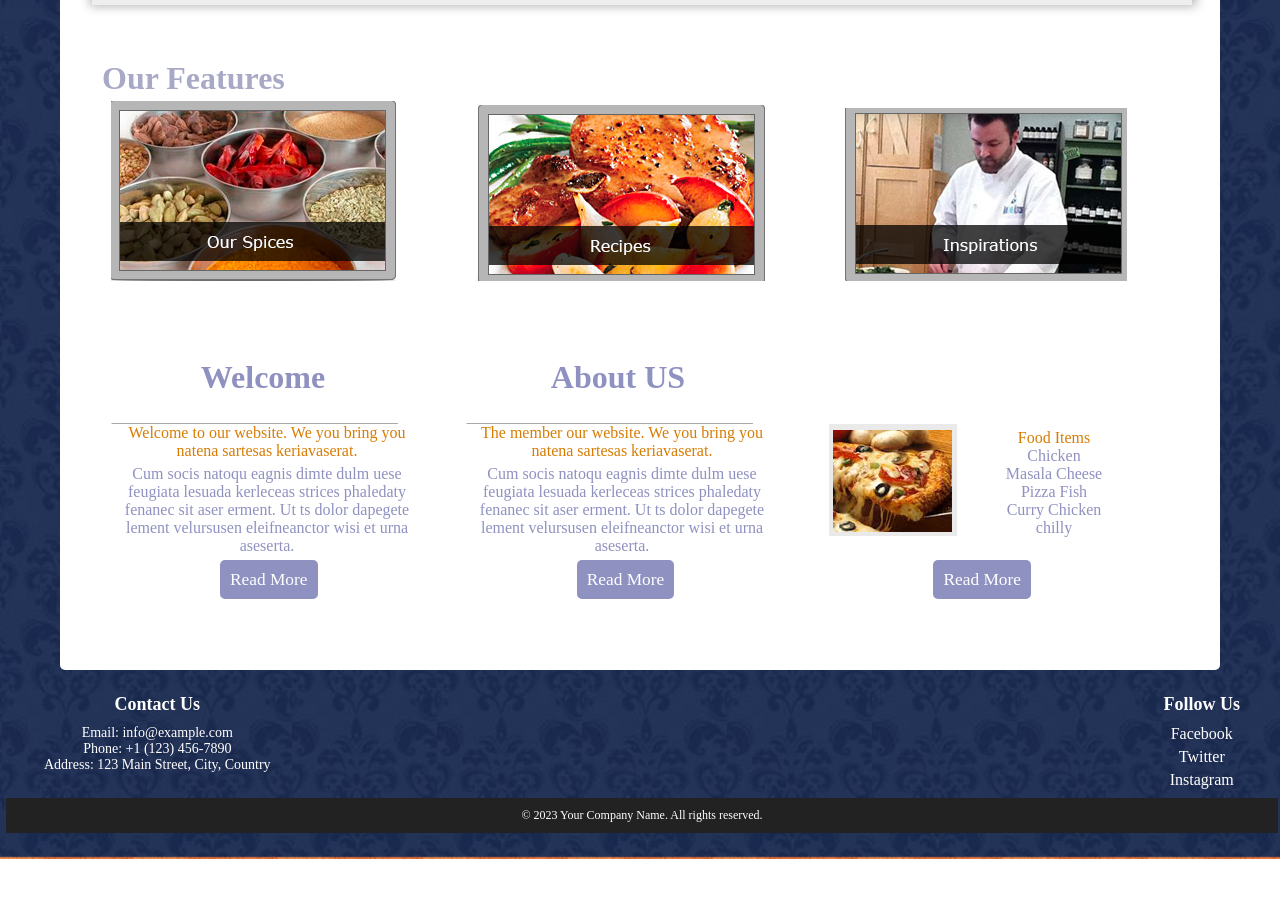
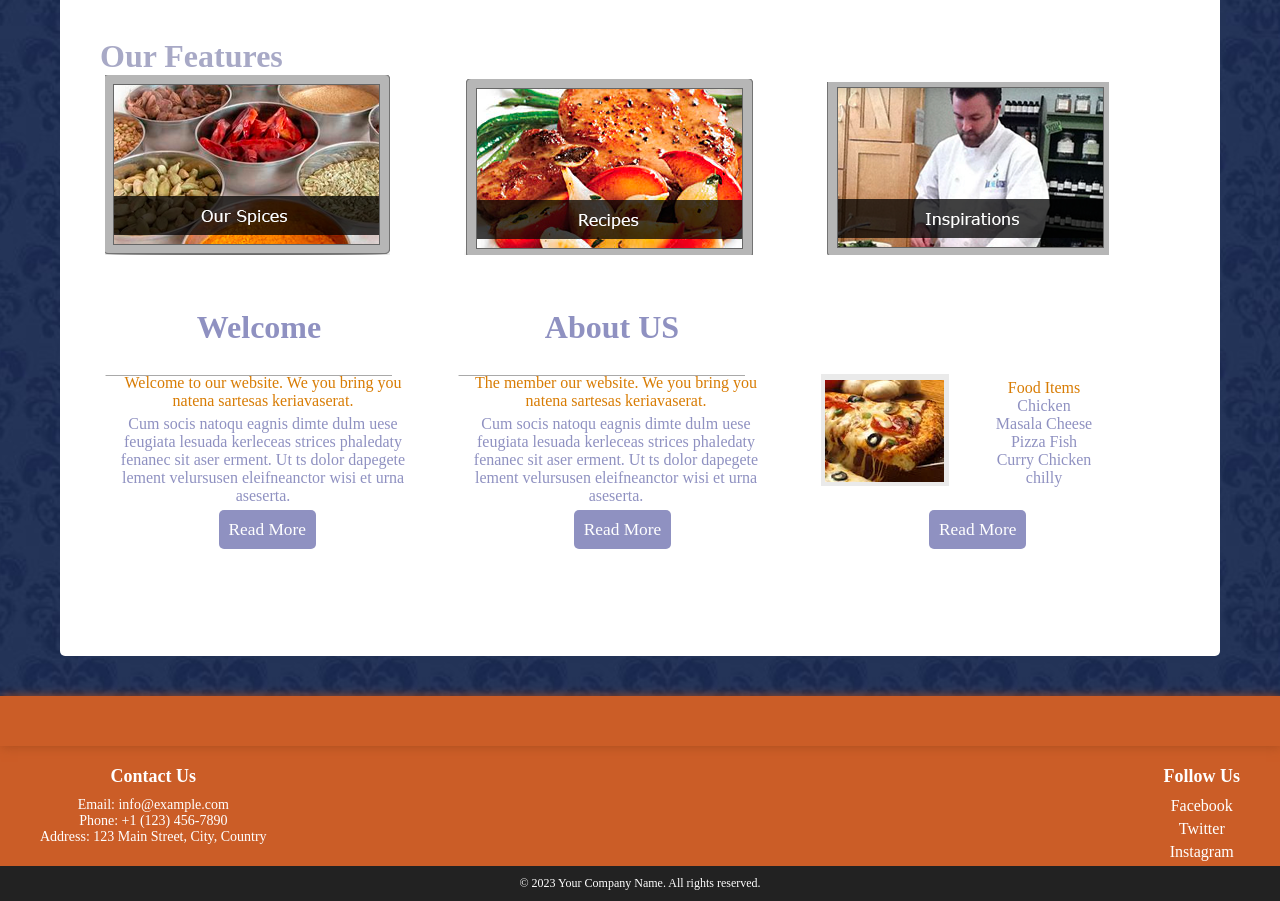
Before and after one commit to ROKAYASURESH/Kunda-Project, a plain HTML site: page index.html in a window 1280 px wide. Shown: the part 690-1591 px from the top of the page. Before the commit the page ends 1549 px from the top, so only its background shows below. Drawn offline with Linux system fonts and the light colour scheme.

Commit message:
Readme file and footer

```diff
--- a/css/style.css
+++ b/css/style.css
@@ -1,6 +1,6 @@
 *
 {
-    margin: 2px;
+    margin: 0px;
     padding:0;
     box-sizing: border-box;
 }
@@ -93,7 +93,7 @@ nav ul li a
 font-size: 12pt;
 }
 .lef{ float:left;  margin-right: 0px; margin-left: 0;}
-.righ{float:right; margin-right: 47px;}
+.righ{float:right; margin-right: 52px;}
 .rig{float:right; }
 
 .banner
@@ -278,7 +278,7 @@ footer {
     /* background-color: #333; */
     color: #fff;
     text-align: center;
-    padding: 20px 0;
+    /* padding: 20px 0; */
 }
 
 /* Style the footer content */
@@ -314,3 +314,11 @@ footer {
 .footer-bottom p {
     font-size: 12px;
 }
+
+.footer{
+    background-color: #CB5D27;
+    height: 50px;
+    width: 100%;
+    margin-bottom: 20px;
+    box-shadow: 1px 1px 10px #AD4E1F;
+}
--- a/index.html
+++ b/index.html
@@ -140,7 +140,8 @@
     </div>
 
 
-    <footer>
+    <footer style="background-color: #CB5D27; margin-left: 0px; margin-top: 40px;">
+        <div class="footer"></div>
         <div class="footer-content">
             <div class="footer-left">
                 <h3>Contact Us</h3>
@@ -159,6 +160,7 @@
             <p>&copy; 2023 Your Company Name. All rights reserved.</p>
         </div>
     </footer>
+
 </body>
 
 </html>
```
Also changed, not shown: 1 other file.
